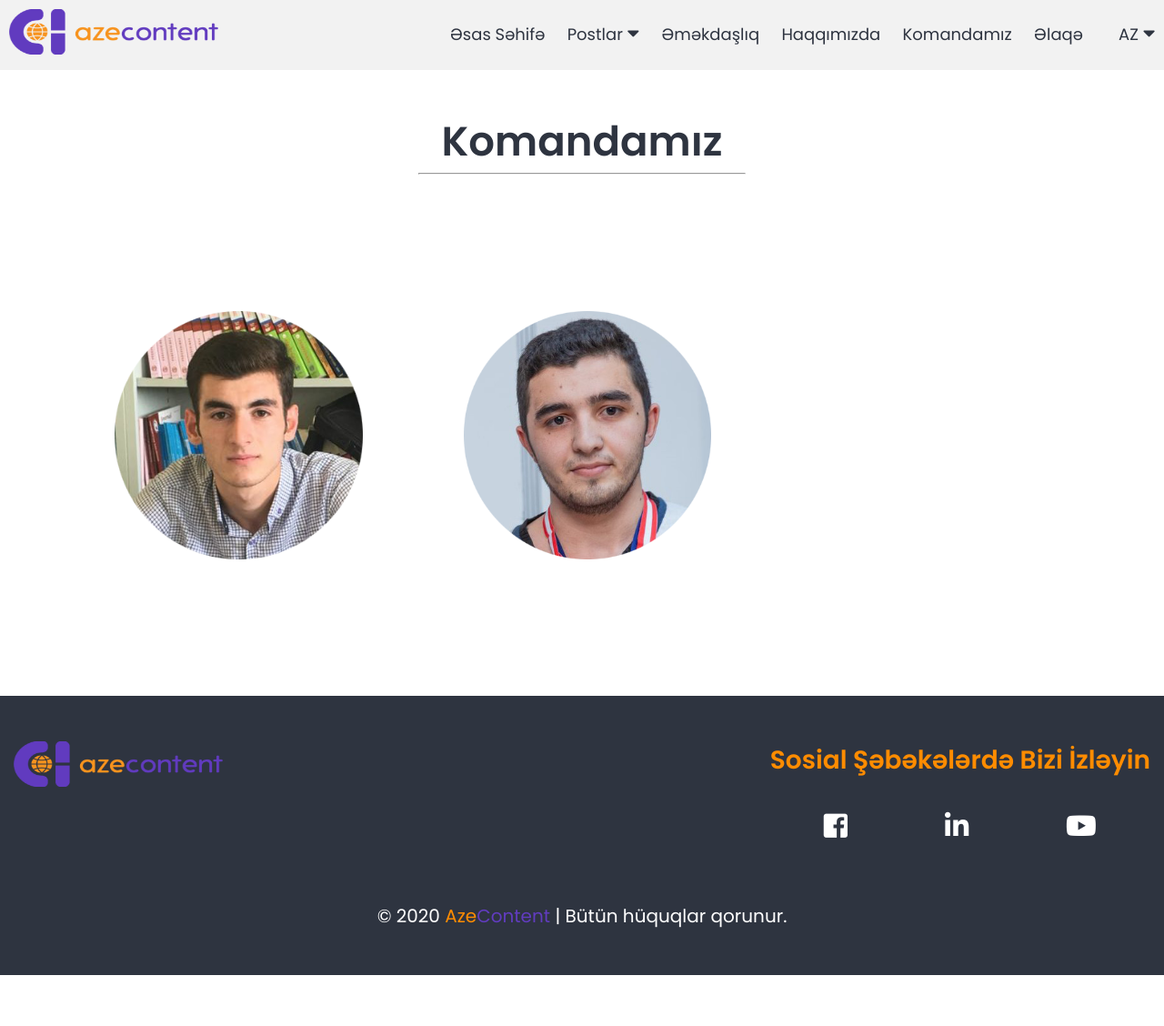
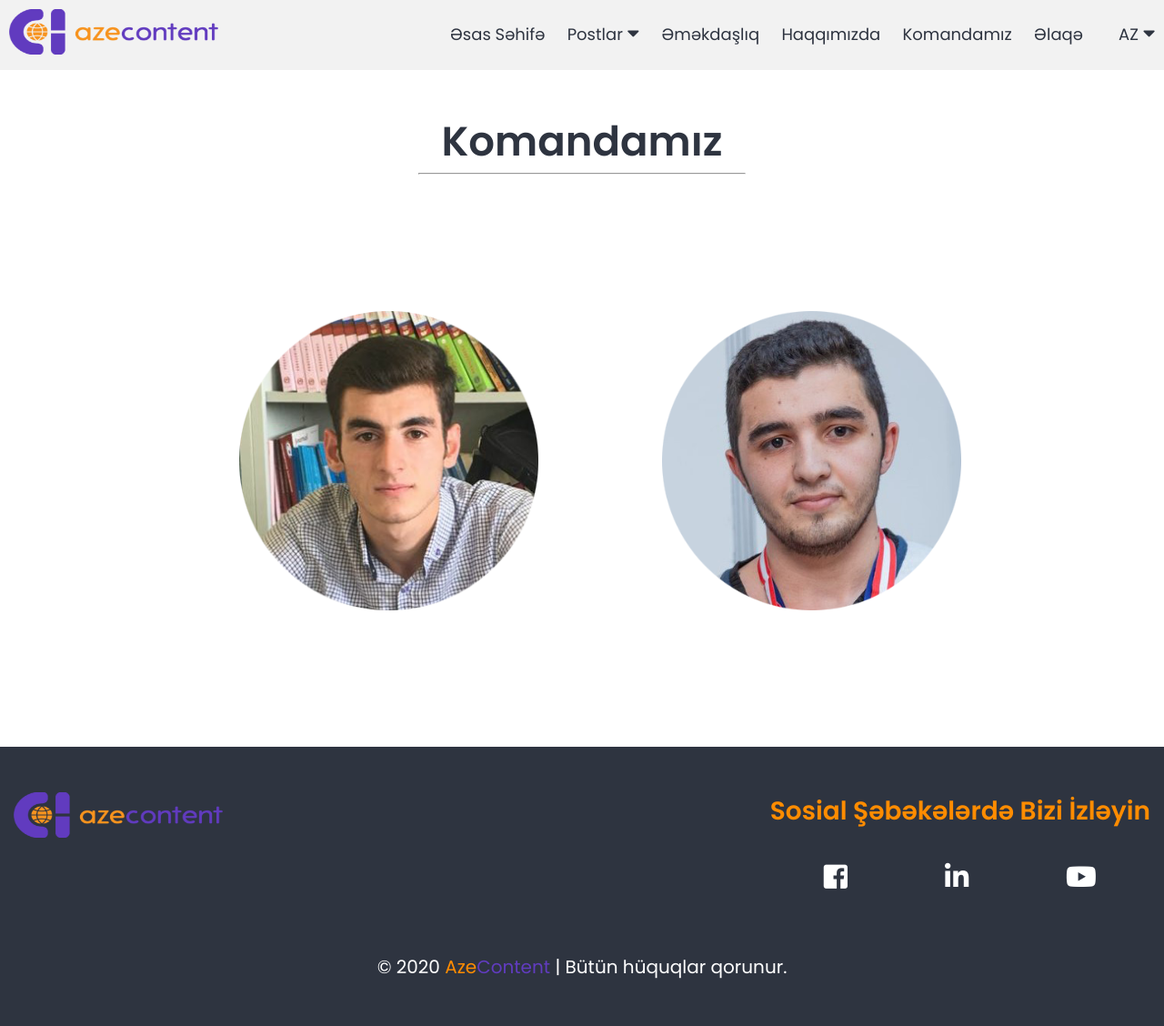
Before and after one commit to ilkinaslanli2001/azecontent.github.io, a Jekyll site: the page built from team/index.html, in a window 1280 px wide. Shown: the whole page at 91% size. Built offline with Jekyll 4.4.1, drawn with Linux system fonts in a browser that asks for light colours; nearby versions of some CDN libraries; before the commit the page ends 1072 px from its top, so only the background shows below that.

Commit message:
Update index.html

```diff
--- a/team/index.html
+++ b/team/index.html
@@ -24,23 +24,12 @@
         <hr>
       </div>
 
-      <div class="team-content">
+      <div class="chairmen">
         <div class="team-member">
           <img src="../assets/images/teamimg/ehtiman.png" />
           <div class="team-member-hover">
             <a href="/team/ehtiman-nuralizade" ><p class="hover-text">Ehtiman Nurəlizadə</p> </a>
-            <p class="hover-position">Həmtəsisçi</p>
-            <!--<div class="hover-social-media">
-              <a href="#">
-                <i class="hover-icons hover-facebook fab fa-facebook-square"></i>
-              </a>
-              <a href="#">
-                <i class="hover-icons hover-linkedin fab fa-linkedin-in"></i>
-              </a>
-              <a href="#">
-                <i class="hover-icons hover-twitter fab fa-twitter"></i>
-              </a>
-            </div> -->
+		  <p class="hover-position">Həmtəsisçi</p>
           </div>
         </div>
 
@@ -49,9 +38,7 @@
           <div class="team-member-hover">
             <a href="/team/nijad-huseynov"><p class="hover-text">Nicad Hüseynov</p></a>
             <p class="hover-position">Həmtəsisçi</p>
-            <div class="hover-social-media">
 
-            </div>
           </div>
         </div>
 
```
